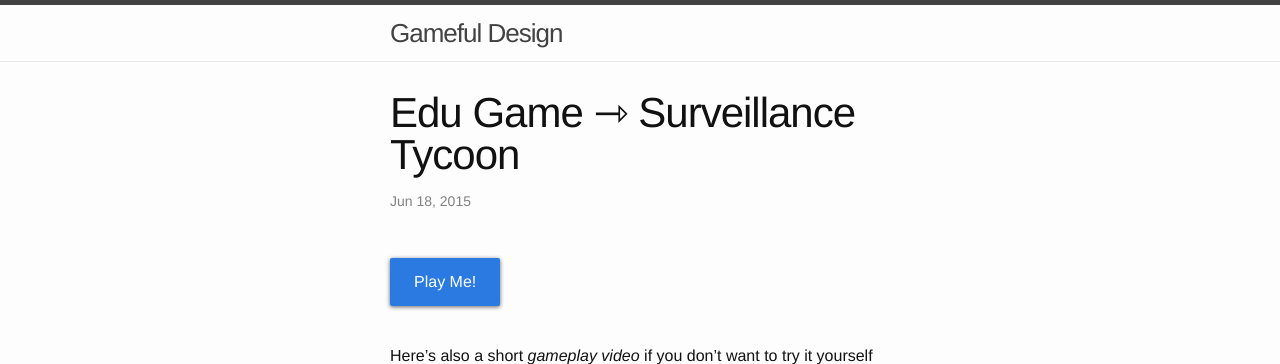
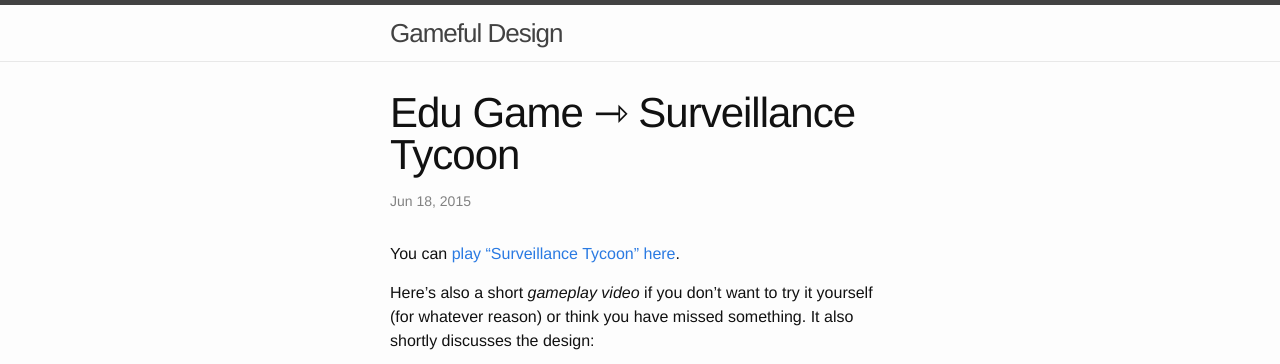
Before and after one commit to m0ru/gameful-design, a Jekyll site: the page built from _posts/2015-06-18-educative-games.md, in a window 1280 px wide and 900 px high, cut to the strip 0-364 px from the top of the window. Built offline with Jekyll 4.4.1, drawn with Linux system fonts in a browser that asks for light colours.

Commit message:
More subtle "play me"

```diff
--- a/_posts/2015-06-18-educative-games.md
+++ b/_posts/2015-06-18-educative-games.md
@@ -6,7 +6,7 @@ media_dir: "educative_games"
 excerpt_separator:  <!-- break -->
 ---
 
-<a href="http://m0ru.github.io/gameful-design/games/surveillance_tycoon/index.html" class="material-button">Play Me!</a>
+You can [play “Surveillance Tycoon” here](http://m0ru.github.io/gameful-design/games/surveillance_tycoon/index.html).
 
 Here's also a short *gameplay video* if you don't want to try it yourself (for whatever reason) or think you have missed something. It also shortly discusses the design:
 
--- a/css/main.scss
+++ b/css/main.scss
@@ -15,7 +15,7 @@ $spacing-unit:     30px;
 
 $text-color:       #111;
 $background-color: #fdfdfd;
-$brand-color:      #2a7ae2;
+$brand-color:      #2a7ae2; /* used for interactive elements */
 
 $grey-color:       #828282;
 $grey-color-light: lighten($grey-color, 40%);
```
